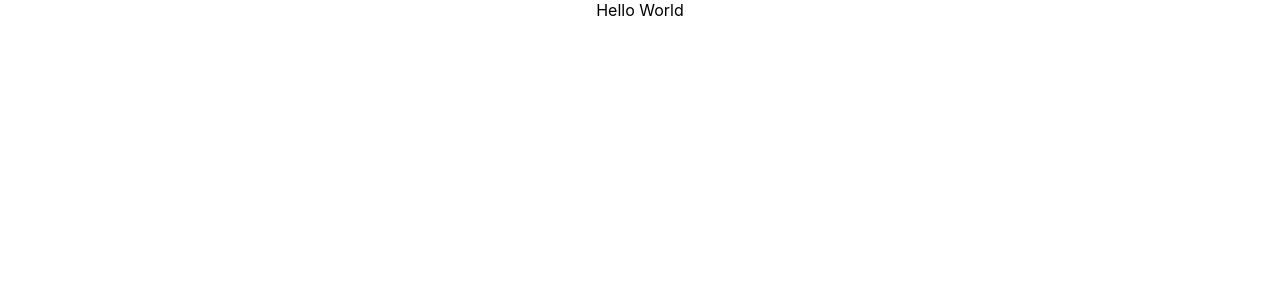
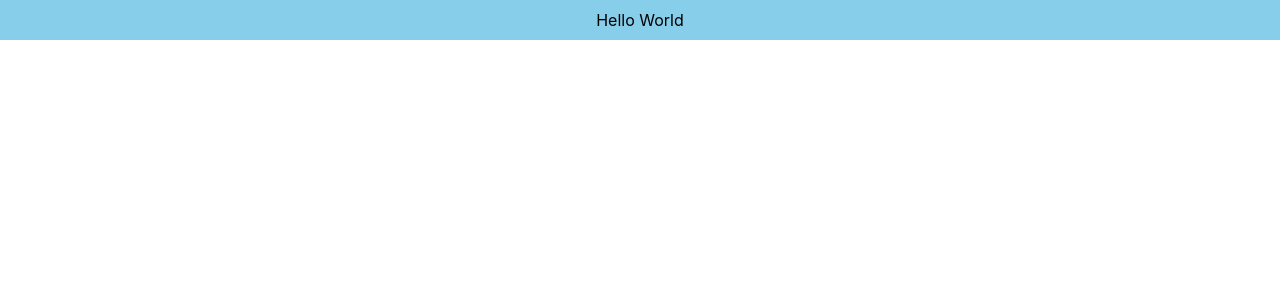
Before and after one commit to ajinkyakhandar/React-Tutorial, a React (Create React App) app in the folder react-tutorial/: page / in a window 1280 px wide. Shown: the top 300 px of the page. Built offline with nearby package versions, Linux system fonts and the light colour scheme.

Commit message:
React Without JSX - attribute

```diff
--- a/react-tutorial/src/ReactDom/ReactDom.js
+++ b/react-tutorial/src/ReactDom/ReactDom.js
@@ -1,7 +1,7 @@
 import React from "react";
 
 const ReactDom = () => {
-  return React.createElement("div", null, "Hello World");
+  return React.createElement("div", {style: {color: "black", backgroundColor: "#87CEEB", padding:  "10px"}}, "Hello World");
 };
 
 export default ReactDom;
```
